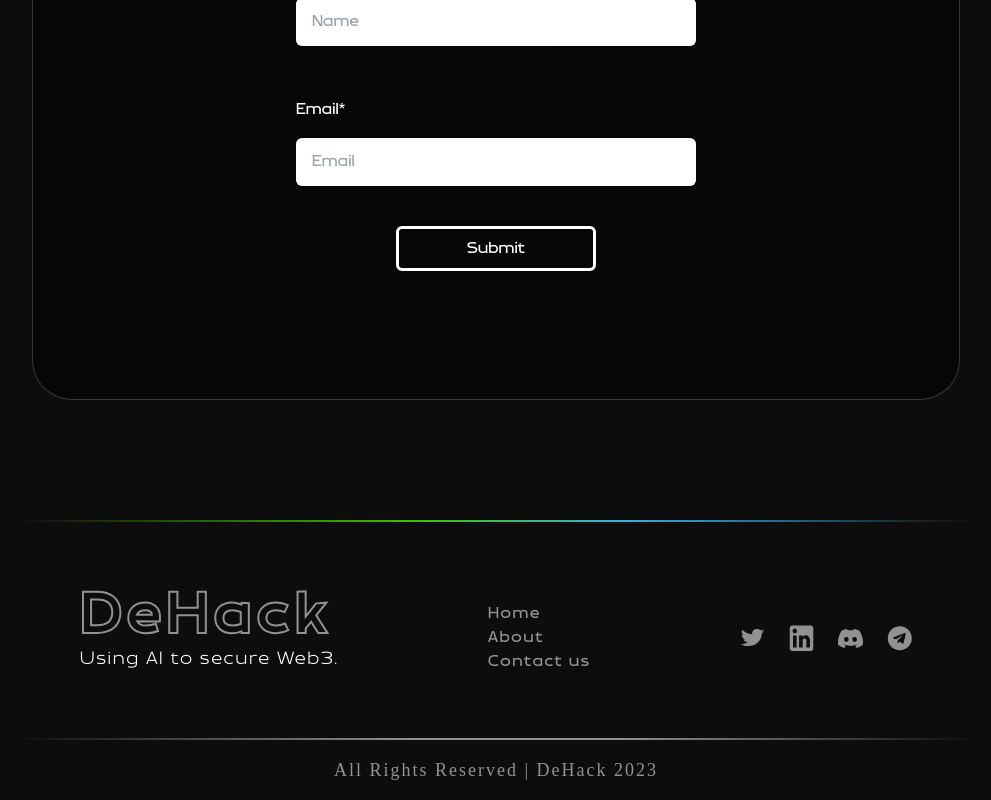
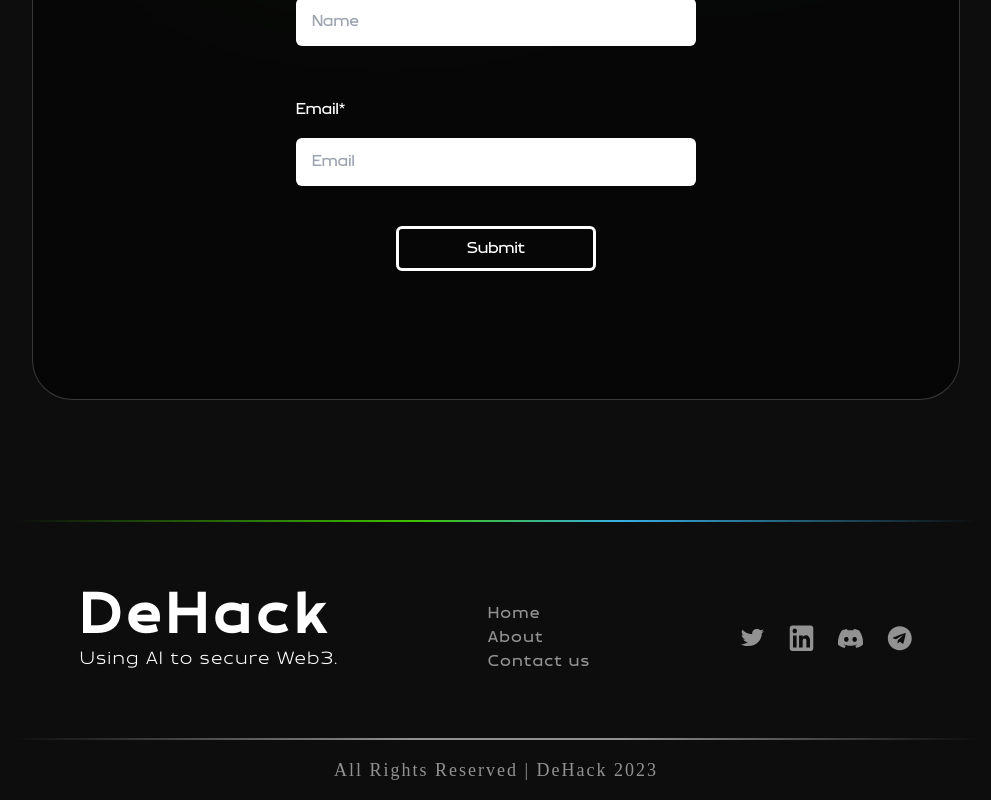
Before and after one commit to noorshanu/dehack, a Next.js app: page / in a window 1280 px wide. Shown: the part 6804-7604 px from the top of the page, without its empty margins (144-1135 px from the left). Built offline with nearby package versions, Linux system fonts and the light colour scheme.

Commit message:
Update index.js

```diff
--- a/elements/Footer/index.js
+++ b/elements/Footer/index.js
@@ -19,7 +19,7 @@
         <div className='py-16 lg:py-16 px-10 lg:px-16 flex flex-wrap flex-col items-start md:items-center md:flex-row gap-10 lg:justify-between'>
             <div>
                 <Link href='/'>
-                    <h2 className="md:-mt-4 stroke text-[60px] font-bold tracking-[0.08em] text-white md:text-transparent">DeHack</h2>
+                    <h2 className="md:-mt-4  text-[60px] font-bold tracking-[0.08em] text-white md:text-white">DeHack</h2>
                 </Link>
                 <p className="md:text-lg font-[300] -mt-4 text-white spacing">Using AI to secure Web3.</p>
             </div>
```
